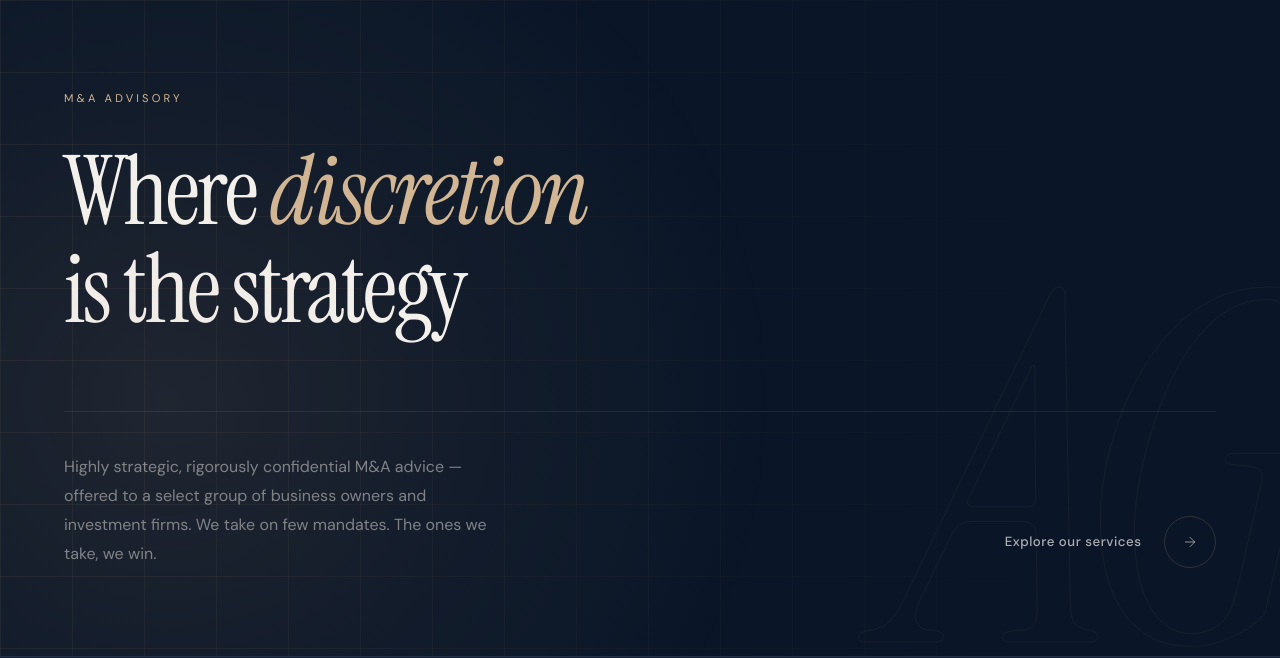
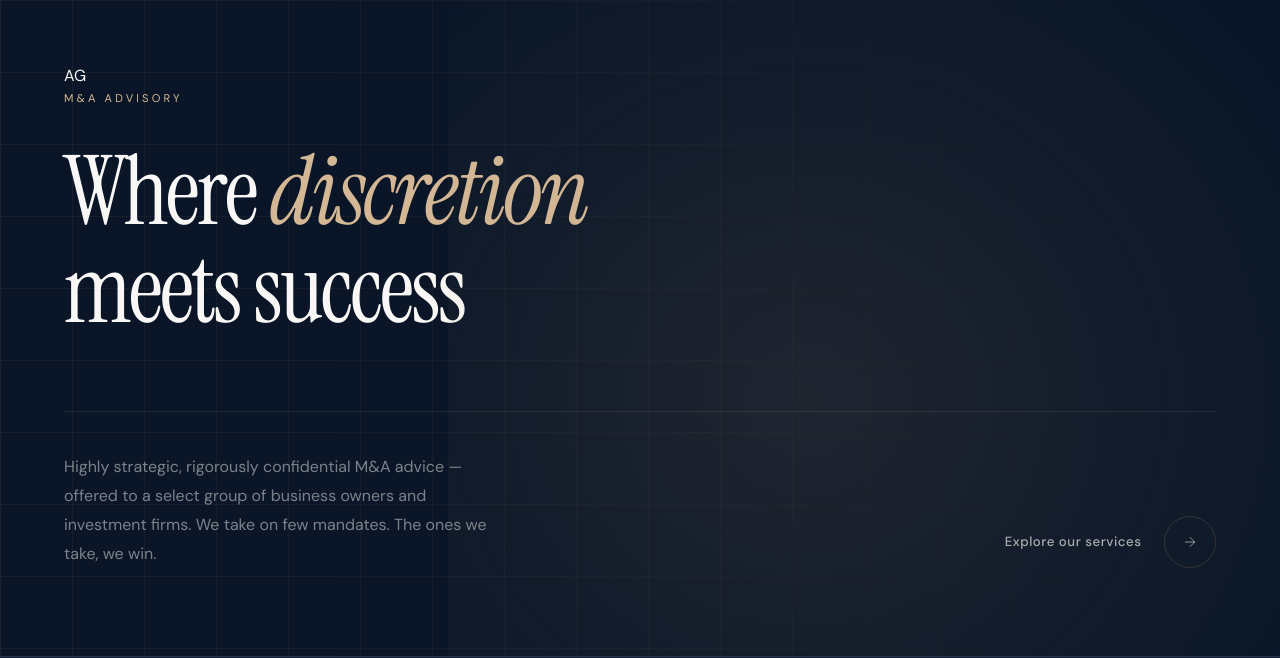
Before and after one commit to Dawgie-dawg/Web, a plain HTML site: page index.html in a window 1280 px wide. Shown: the part 144-802 px from the top of the page. Drawn offline with Linux system fonts and the light colour scheme.

Commit message:
Refactor hero styles and change heading text
Updated the hero section styles and modified the heading text.

```diff
--- a/index.html
+++ b/index.html
@@ -241,25 +241,10 @@
 .hero::after{
   content:'';
   position:absolute;
-  bottom:-10%;left:-15%;
+  bottom:-10%;right:-15%;
   width:80%;height:120%;
   background:radial-gradient(ellipse at 35% 65%,rgba(184,146,106,.13) 0%,rgba(184,146,106,.05) 35%,transparent 65%);
   pointer-events:none;
-}
-/* Large ghost monogram */
-.hero-bg-mono{
-  position:absolute;
-  right:-2%;bottom:-8%;
-  font-family:'Instrument Serif',serif;
-  font-size:clamp(22rem,38vw,46rem);
-  font-weight:400;
-  font-style:italic;
-  color:transparent;
-  -webkit-text-stroke:1px rgba(184,146,106,.07);
-  line-height:1;
-  pointer-events:none;
-  user-select:none;
-  letter-spacing:-.04em;
 }
 
 .hero-eyebrow{
@@ -727,7 +712,7 @@
   <div class="hero-eyebrow">
     <span class="hero-ey-text">M&amp;A Advisory</span>
   </div>
-  <h1>Where <em>discretion</em><br>is the strategy</h1>
+  <h1>Where <em>discretion</em><br>meets success</h1>
   <div class="hero-bottom">
     <p class="hero-desc">Highly strategic, rigorously confidential M&amp;A advice — offered to a select group of business owners and investment firms. We take on few mandates. The ones we take, we win.</p>
     <a href="#services" class="hero-cta">
```
